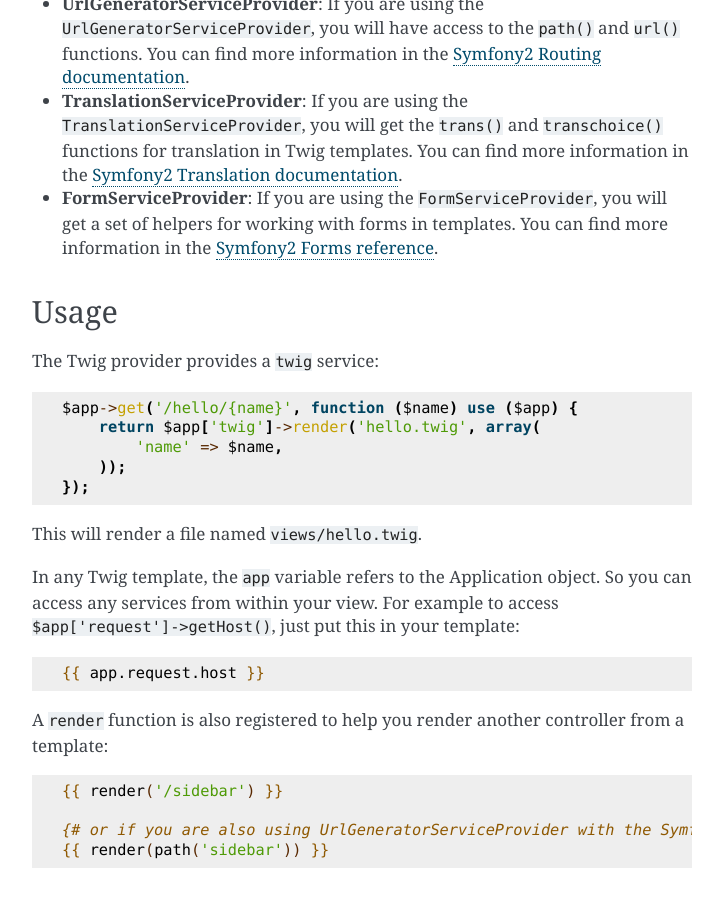
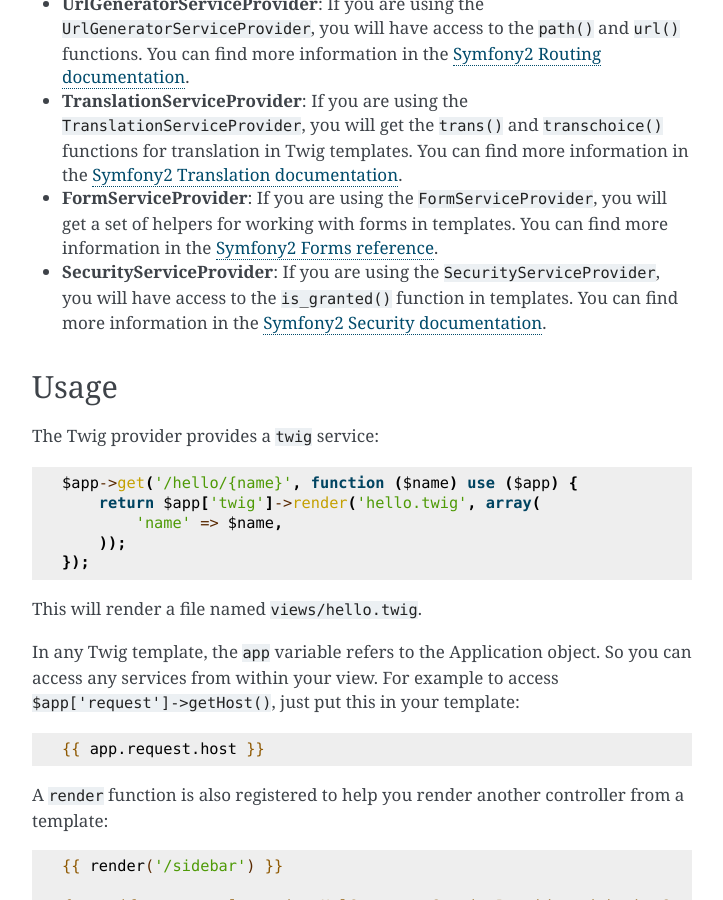
Before and after one commit to silexphp/Silex, a Sphinx documentation site: the page built from doc/providers/twig.rst, in a window 1280 px wide and 900 px high, scrolled down 1317 px. Shown: the whole window, without its empty margins (388-1111 px from the left). Built offline with Sphinx 7.4.7, drawn with Linux system fonts in a browser that asks for light colours.

Commit message:
added some missing information in the docs

```diff
--- a/doc/providers/twig.rst
+++ b/doc/providers/twig.rst
@@ -83,6 +83,12 @@ additional capabilities:
   more information in the `Symfony2 Forms reference
   <http://symfony.com/doc/current/reference/forms/twig_reference.html>`_.
 
+* **SecurityServiceProvider**: If you are using the
+  ``SecurityServiceProvider``, you will have access to the ``is_granted()``
+  function in templates. You can find more information in the `Symfony2
+  Security documentation
+  <http://symfony.com/doc/current/book/security.html#access-control-in-templates>`_.
+
 Usage
 -----
 
```
